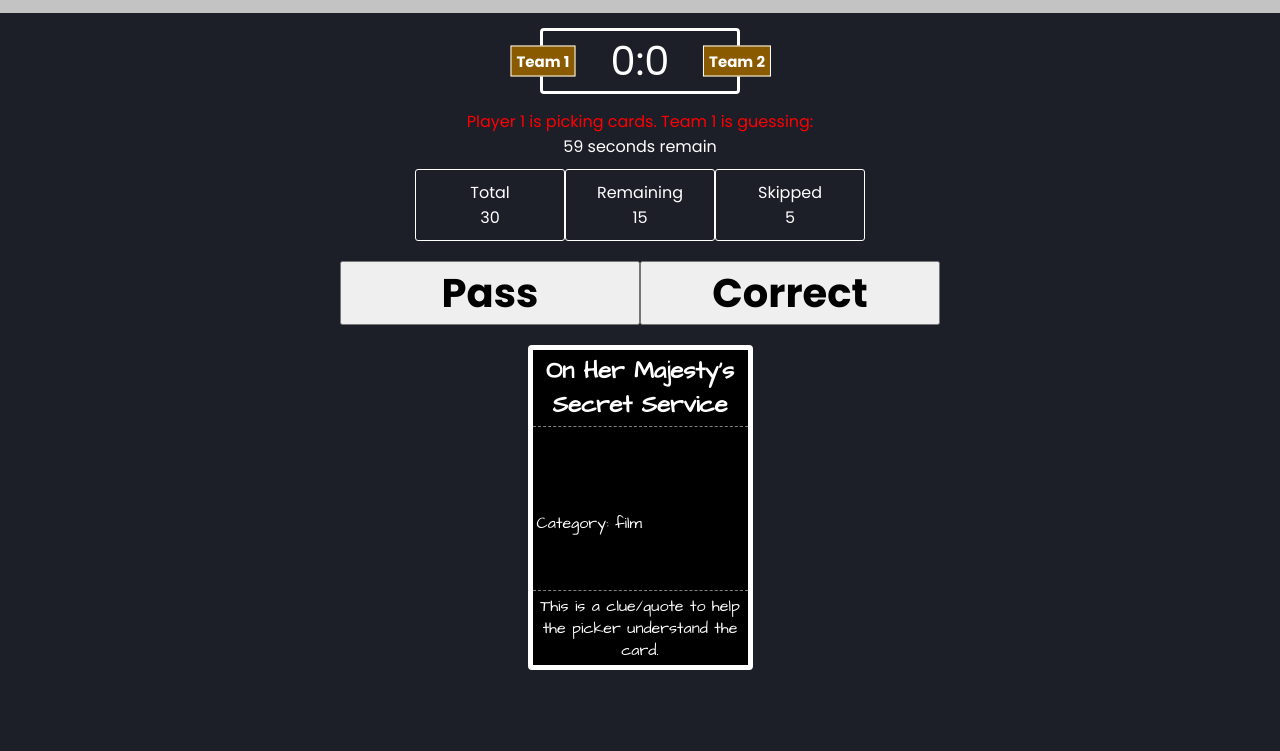
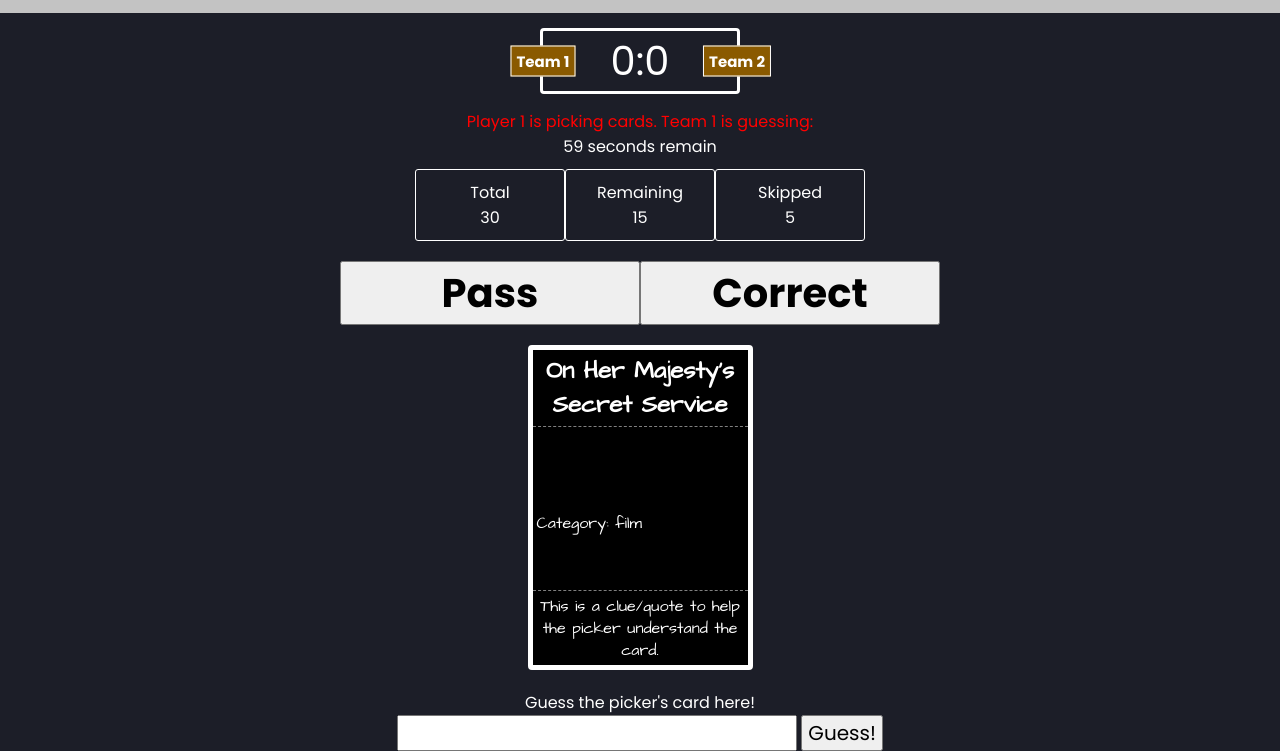
Before and after one commit to fisherjw0123/HatGame, a plain HTML site: page Client/index.html in a window 1280 px wide. Shown: the part 90-841 px from the top of the page. Before the commit the page ends 800 px from the top, so only its background shows below. Drawn offline with Linux system fonts and the light colour scheme.

Commit message:
Added guesser options to html and css

```diff
--- a/Client/index.html
+++ b/Client/index.html
@@ -57,4 +57,9 @@
                </div>
           </div>
      </div>
+     <div class="guesser_form">
+          <p>Guess the picker's card here!</p>
+          <input type="text" id="guesser_text">
+          <input type="submit" id="guesser_submit" value="Guess!">
+     </div>
 </body>
--- a/Client/styles.css
+++ b/Client/styles.css
@@ -78,9 +78,8 @@ header {
     text-align: center;
     display: flex;
     justify-content: center;
+    margin: 10px;
 }
-
-
 
 .picker_button {
     flex-grow: 2;
@@ -127,3 +126,11 @@ header {
     bottom: 0;
     border-top: 1px gray dashed;
 }
+.guesser_form {
+    text-align: center;
+}
+
+#guesser_submit, #guesser_text{
+    font-size: 20px;
+    padding: 1px 5px ;
+}
```
